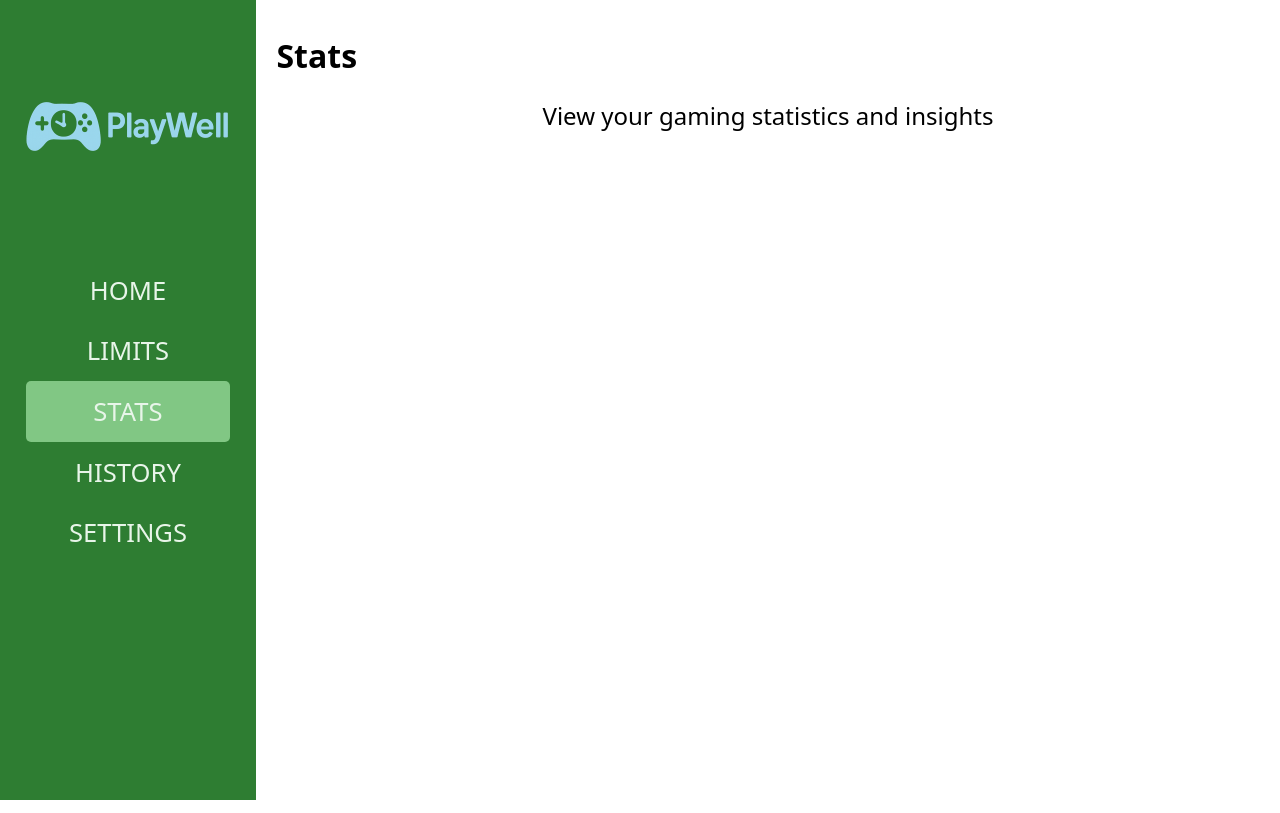
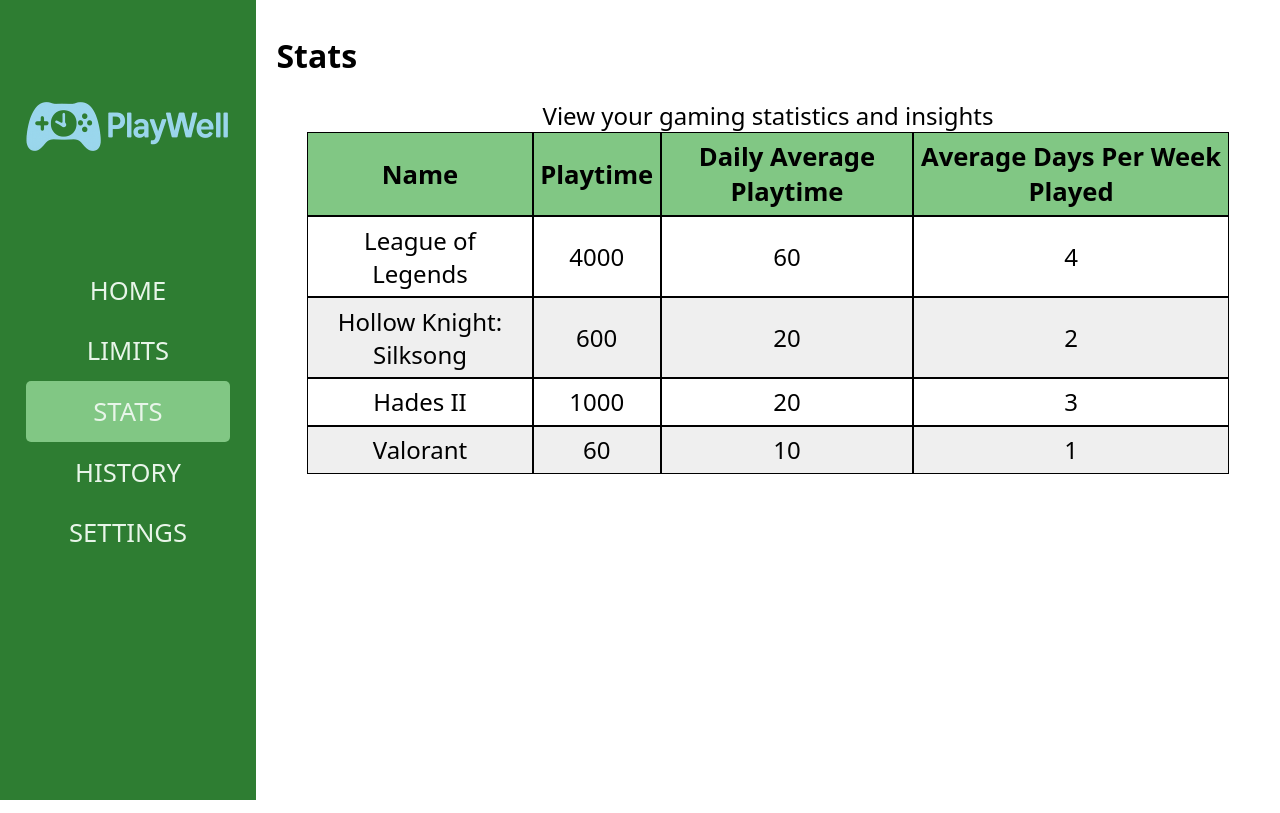
Before and after one commit to Sepzie/PlayWell, a React (Vite) app: page /stats in a window 1280 px wide. Built offline with nearby package versions, Linux system fonts and the light colour scheme.

Commit message:
Started Work on Stats Table frontend with temporary data

```diff
--- /dev/null
+++ b/src/components/StatsTable.jsx
@@ -0,0 +1,113 @@
+import { number } from "framer-motion";
+import { useEffect, useState, useMemo } from "react";
+import { flexRender, getCoreRowModel, useReactTable } from "@tanstack/react-table";
+
+function StatsTable() {
+    const columns = newColumns()
+    const DATA = starterData()
+    const [data, setData] = useState(DATA);
+
+    const table = useReactTable({
+        data,
+        columns,
+        getCoreRowModel: getCoreRowModel(),
+    });
+
+
+    return (
+        <div id="stats-table-container">
+            <thead id="stats-table" w={table.getTotalSize()}>
+                {table.getHeaderGroups().map(headerGroup =>
+                <tr className="stats-row" key={headerGroup.id}>
+                    {headerGroup.headers.map(header =>
+                    <th className="stats-header" w={header.getSize()} key={header.id}>
+                        {header.column.columnDef.header}
+                    </th>
+                    )}
+                </tr>)}
+
+                {table.getRowModel().rows.map(row =>
+                    <tr className="stats-row" key={row.id}>
+                        {row.getVisibleCells().map(cell =>
+                            <td className="stats-data" w={cell.column.getSize()} key={cell.id}>
+                                {
+                                    flexRender(
+                                        cell.column.columnDef.cell,
+                                        cell.getContext()
+                                    )
+                                }
+                            </td>
+                        )}
+                    </tr>
+                )}
+            </thead>
+        </div>
+    )
+}
+
+function starterData() {
+    const newStarterData =
+    [
+        {
+            name: "League of Legends",
+            playTime: 4000,
+            dailyAverage: 60,
+            averageDaysPerWeek: 4
+        },
+
+        {
+            name: "Hollow Knight: Silksong",
+            playTime: 600,
+            dailyAverage: 20,
+            averageDaysPerWeek: 2
+        },
+
+        {
+            name: "Hades II",
+            playTime: 1000,
+            dailyAverage: 20,
+            averageDaysPerWeek: 3
+        },
+
+        {
+            name: "Valorant",
+            playTime: 60,
+            dailyAverage: 10,
+            averageDaysPerWeek: 1
+        },
+    ];
+
+    return newStarterData;
+}
+
+function newColumns() {
+    const columns =
+    [
+        {
+            accessorKey: 'name',
+            header: 'Name',
+            cell: (props) => <p>{props.getValue()}</p>
+        },
+
+        {
+            accessorKey: 'playTime',
+            header: 'Playtime',
+            cell: (props) => <p>{props.getValue()}</p>
+        },
+
+        {
+            accessorKey: 'dailyAverage',
+            header: 'Daily Average Playtime',
+            cell: (props) => <p>{props.getValue()}</p>
+        },
+
+        {
+            accessorKey: 'averageDaysPerWeek',
+            header: 'Average Days Per Week Played',
+            cell: (props) => <p>{props.getValue()}</p>
+        },
+    ];
+    return columns;
+}
+
+export default StatsTable
--- /dev/null
+++ b/src/css/Stats.css
@@ -0,0 +1,30 @@
+.stats-data, .stats-header {
+    border: 1px solid;
+    border-collapse: collapse;
+    padding: 0.5vw;
+}
+
+.stats-header {
+    font-size: 2vw;
+    background-color: #81C784;
+}
+
+.stats-data {
+    font-size: 1em;
+}
+
+.stats-row:nth-child(odd){
+    background-color: #efefef;
+}
+
+.stats-row:hover {
+    background-color: #d5d5d5;
+}
+
+#stats-table-container {
+    width: 90%;
+    justify-content: center;
+    justify-self: center;
+    display: flex;
+    font-family: 'system-ui';
+}
--- a/src/pages/Stats.jsx
+++ b/src/pages/Stats.jsx
@@ -1,10 +1,15 @@
 import React from 'react';
+import StatsTable from '/src/components/StatsTable.jsx';
+import "/src/css/Stats.css";
 
 function Stats() {
   return (
     <div className="page">
       <h1>Stats</h1>
       <p>View your gaming statistics and insights</p>
+      <div id="stats-table-root">
+        <StatsTable/>
+      </div>
     </div>
   );
 }
```
Also changed, not shown: src/components/StatsBarChart.jsx (deleted, +0 -43 lines).
